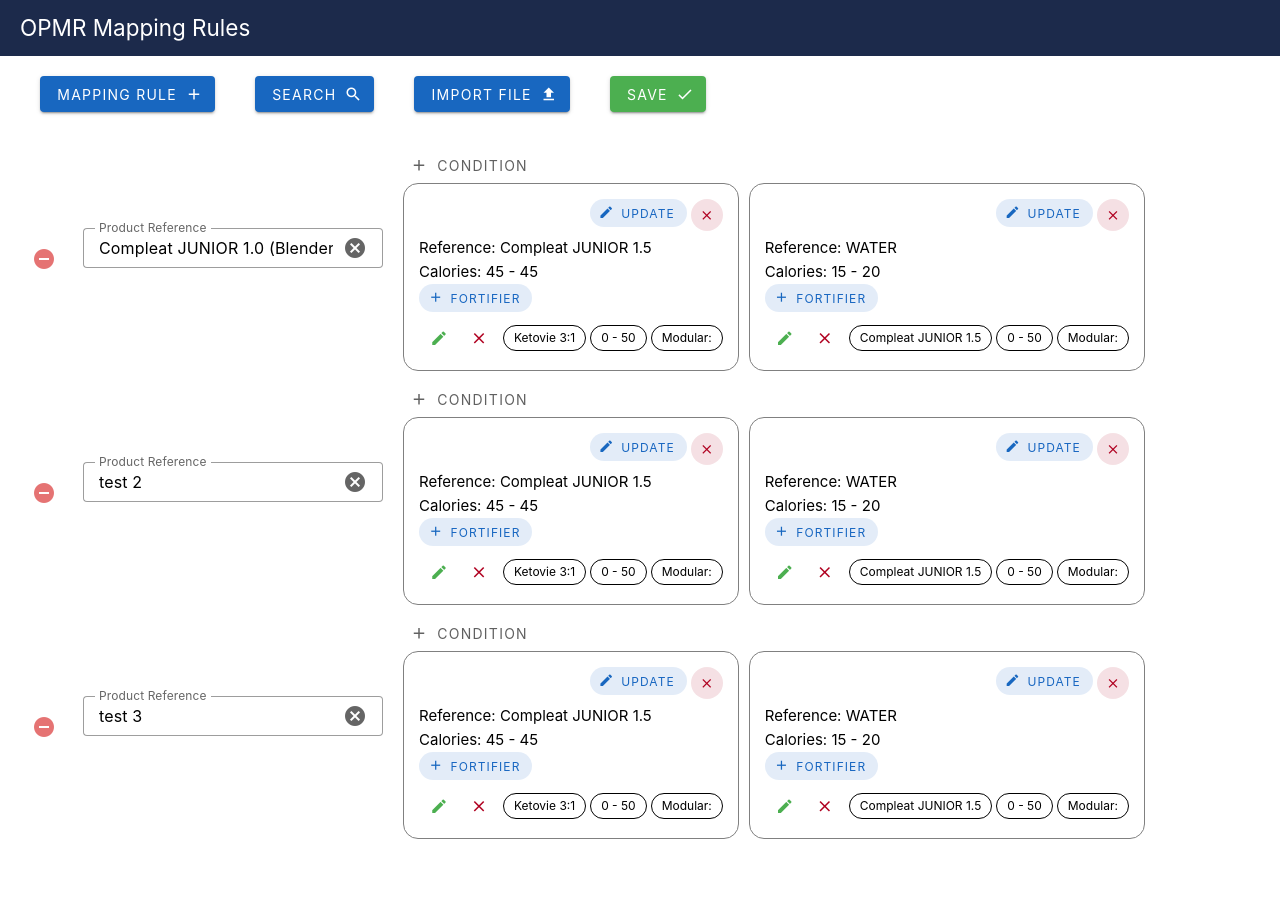
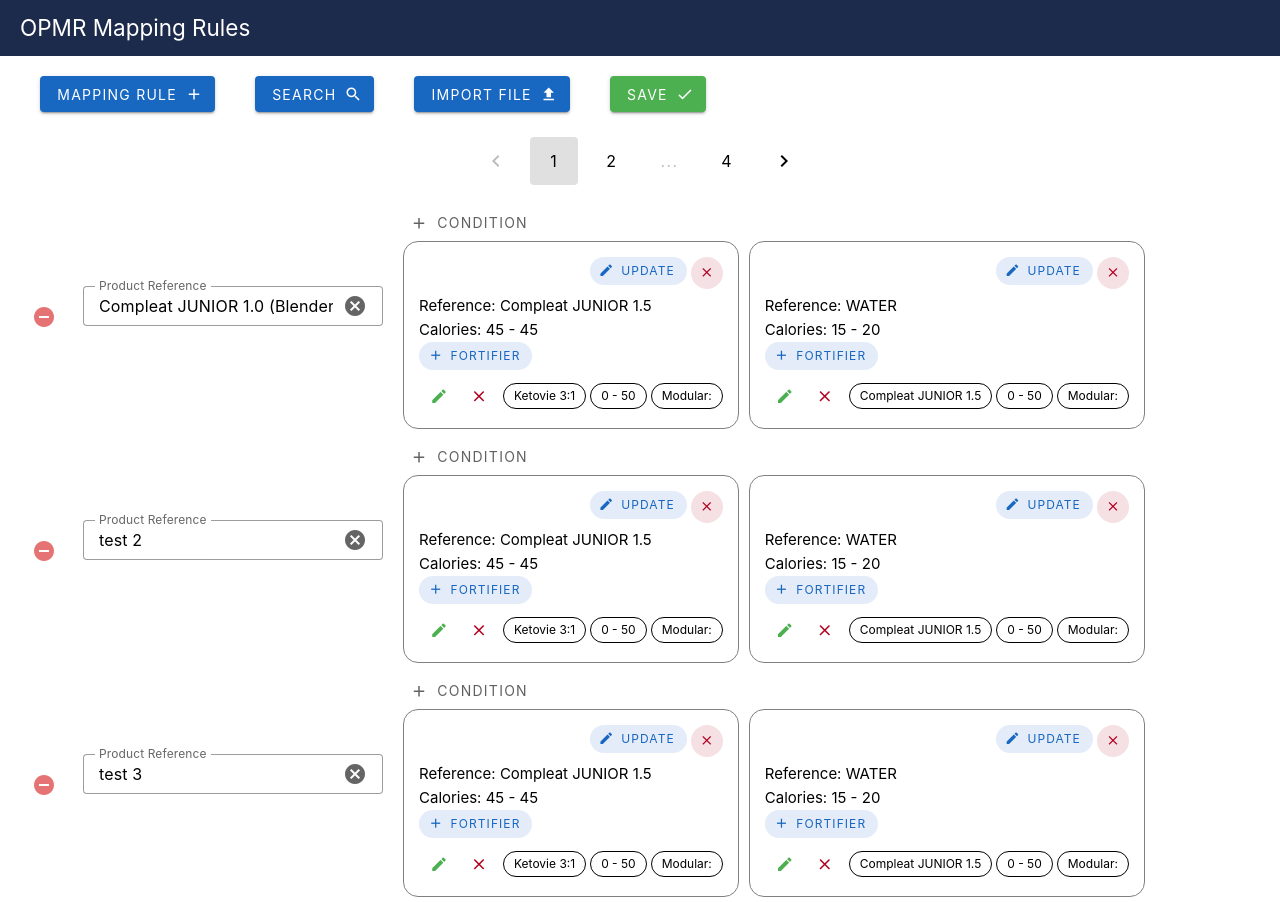
Before and after one commit to junejuly-jb/opmr-mapping, a Vue app: page / in a window 1280 px wide. Before the commit the page ends 844 px from the top, so only its background shows below. Built offline with nearby package versions, Linux system fonts and the light colour scheme.

Commit message:
added pagination

```diff
--- a/src/assets/mappings.json
+++ b/src/assets/mappings.json
@@ -122,5 +122,191 @@
 
             }
         ]
+    },
+    {
+        "productReference": "test 3",
+        "conditions": [
+            {
+                "calories": [45],
+                "reference": "Compleat JUNIOR 1.5",
+                "FortifierKey": [
+                    {
+                        "fortifierKey": "Ketovie 3:1",
+                        "calOzStart": null,
+                        "calOzEnd": 50,
+                        "modular": null
+                    }
+                ]
+
+            },
+            {
+                "calories": [15,16,17,18,19,20],
+                "reference": "WATER",
+                "FortifierKey": [
+                    {
+                        "fortifierKey": "Compleat JUNIOR 1.5",
+                        "calOzStart": null,
+                        "calOzEnd": 50,
+                        "modular": null
+                    }
+                ]
+
+            }
+        ]
+    },
+    {
+        "productReference": "test 4",
+        "conditions": [
+            {
+                "calories": [45],
+                "reference": "Compleat JUNIOR 1.5",
+                "FortifierKey": [
+                    {
+                        "fortifierKey": "Ketovie 3:1",
+                        "calOzStart": null,
+                        "calOzEnd": 50,
+                        "modular": null
+                    }
+                ]
+
+            },
+            {
+                "calories": [15,16,17,18,19,20],
+                "reference": "WATER",
+                "FortifierKey": [
+                    {
+                        "fortifierKey": "Compleat JUNIOR 1.5",
+                        "calOzStart": null,
+                        "calOzEnd": 50,
+                        "modular": null
+                    }
+                ]
+
+            }
+        ]
+    },
+    {
+        "productReference": "test 3",
+        "conditions": [
+            {
+                "calories": [45],
+                "reference": "Compleat JUNIOR 1.5",
+                "FortifierKey": [
+                    {
+                        "fortifierKey": "Ketovie 3:1",
+                        "calOzStart": null,
+                        "calOzEnd": 50,
+                        "modular": null
+                    }
+                ]
+
+            },
+            {
+                "calories": [15,16,17,18,19,20],
+                "reference": "WATER",
+                "FortifierKey": [
+                    {
+                        "fortifierKey": "Compleat JUNIOR 1.5",
+                        "calOzStart": null,
+                        "calOzEnd": 50,
+                        "modular": null
+                    }
+                ]
+
+            }
+        ]
+    },
+    {
+        "productReference": "test 4",
+        "conditions": [
+            {
+                "calories": [45],
+                "reference": "Compleat JUNIOR 1.5",
+                "FortifierKey": [
+                    {
+                        "fortifierKey": "Ketovie 3:1",
+                        "calOzStart": null,
+                        "calOzEnd": 50,
+                        "modular": null
+                    }
+                ]
+
+            },
+            {
+                "calories": [15,16,17,18,19,20],
+                "reference": "WATER",
+                "FortifierKey": [
+                    {
+                        "fortifierKey": "Compleat JUNIOR 1.5",
+                        "calOzStart": null,
+                        "calOzEnd": 50,
+                        "modular": null
+                    }
+                ]
+
+            }
+        ]
+    },
+    {
+        "productReference": "test 3",
+        "conditions": [
+            {
+                "calories": [45],
+                "reference": "Compleat JUNIOR 1.5",
+                "FortifierKey": [
+                    {
+                        "fortifierKey": "Ketovie 3:1",
+                        "calOzStart": null,
+                        "calOzEnd": 50,
+                        "modular": null
+                    }
+                ]
+
+            },
+            {
+                "calories": [15,16,17,18,19,20],
+                "reference": "WATER",
+                "FortifierKey": [
+                    {
+                        "fortifierKey": "Compleat JUNIOR 1.5",
+                        "calOzStart": null,
+                        "calOzEnd": 50,
+                        "modular": null
+                    }
+                ]
+
+            }
+        ]
+    },
+    {
+        "productReference": "test 4",
+        "conditions": [
+            {
+                "calories": [45],
+                "reference": "Compleat JUNIOR 1.5",
+                "FortifierKey": [
+                    {
+                        "fortifierKey": "Ketovie 3:1",
+                        "calOzStart": null,
+                        "calOzEnd": 50,
+                        "modular": null
+                    }
+                ]
+
+            },
+            {
+                "calories": [15,16,17,18,19,20],
+                "reference": "WATER",
+                "FortifierKey": [
+                    {
+                        "fortifierKey": "Compleat JUNIOR 1.5",
+                        "calOzStart": null,
+                        "calOzEnd": 50,
+                        "modular": null
+                    }
+                ]
+
+            }
+        ]
     }
 ]
--- a/src/components/TheWelcome.vue
+++ b/src/components/TheWelcome.vue
@@ -14,6 +14,11 @@
       <h2>OPMR Mapping Rules</h2>
     </div>
     <ButtonArray/>
+    <v-pagination
+      v-model="mappingStore.currentPage"
+      :length="Math.ceil(mappingStore.mappings.length / mappingStore.itemsPerPage)"
+      total-visible="3"
+    ></v-pagination>
     <div class="opmr__search">
       <v-text-field v-model="mappingStore.searchTerm" density="compact" v-if="mappingStore.isSearching" label="Search" variant="outlined" clearable prepend-inner-icon="mdi-magnify"></v-text-field>
     </div>
--- a/src/stores/mappings.ts
+++ b/src/stores/mappings.ts
@@ -99,6 +99,6 @@
         addFortifier,
         removeFortifier,
         totalPages,
-        filteredPaginatedItems, currentPage
+        filteredPaginatedItems, currentPage, itemsPerPage
     };
 })
```
